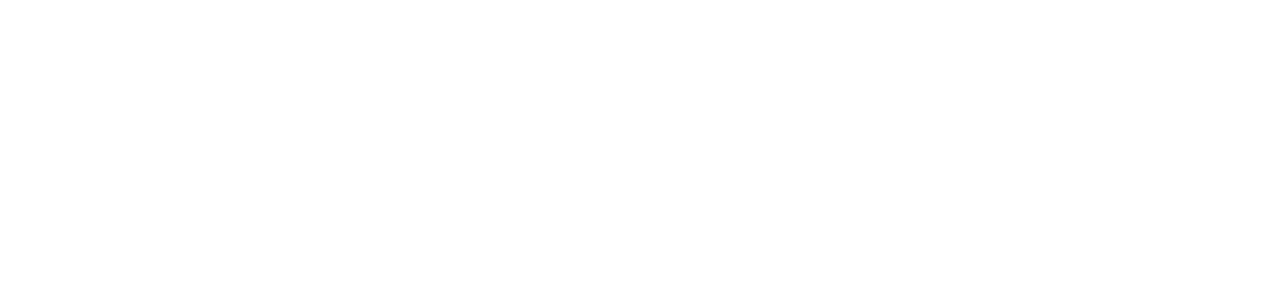
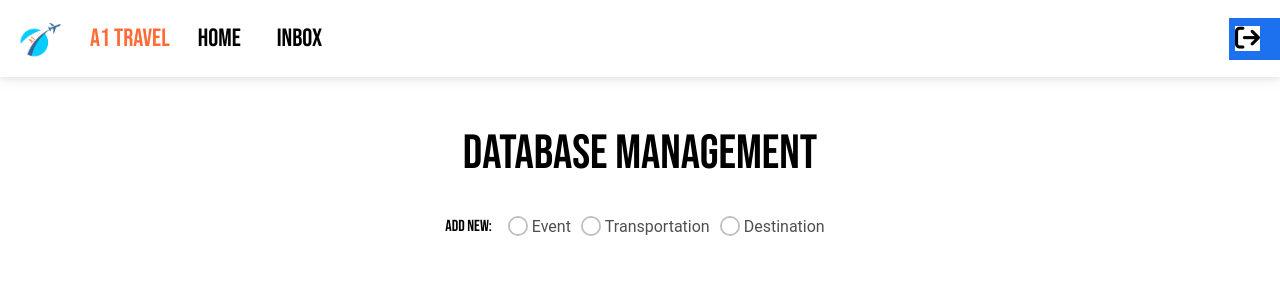
Before and after one commit to hodgesboyeli/A1Travel, a React (Create React App) app in the folder a1-travel/: page /travel_admin/database-managament in a window 1280 px wide. Before the commit this address had no page. Shown: the top 300 px of the page. Built offline with nearby package versions, Linux system fonts and the light colour scheme.

Commit message:
Began creation of Database Management page for TA

```diff
--- a/a1-travel/src/App.js
+++ b/a1-travel/src/App.js
@@ -1,13 +1,14 @@
 import React from 'react';
 import {BrowserRouter as Router, Route, Routes} from "react-router-dom";
-import CustHome from "./pages/CustHome";
+import CustHome from "./pages/Customer/CustHome";
 import Main from "./pages/Main";
 import Navbar from "./pages/Navbar";
 import Login from "./pages/Login";
 import SignUp from "./pages/SignUp";
 import './styles.css';
-import TAHome from "./pages/TAHome";
-import AdminHome from "./pages/AdminHome";
+import TAHome from "./pages/Travel_Admin/TAHome";
+import AdminHome from "./pages/Admin/AdminHome";
+import DatabaseManagement from "./pages/Travel_Admin/Database Management";
 
 function App() {
     return (
@@ -17,8 +18,9 @@
                 <Route element={<Main />} path=''/>
                 <Route element={<Login />} path='/login'/>
                 <Route element={<SignUp />} path='/signup'/>
-                <Route element={<TAHome />} path='/tahome'/>
-                <Route element={<AdminHome />} path='/adminhome'/>
+                <Route element={<TAHome />} path='/ta-home'/>
+                <Route element={<AdminHome />} path='/admin-home'/>
+                <Route element={<DatabaseManagement />} path='/travel_admin/database-managament'/>
             </Routes>
         </Router>
     );
--- a/a1-travel/src/pages/AdminHome.js
+++ b/a1-travel/src/pages/Admin/AdminHome.js
@@ -1,5 +1,5 @@
 import React from 'react';
-import AdminNavbar from "./AdminNavbar";
+import AdminNavbar from "../AdminNavbar";
 export default function AdminHome(){
     return (
         <div className="page-style">
--- a/a1-travel/src/pages/CustHome.js
+++ b/a1-travel/src/pages/Customer/CustHome.js
@@ -1,6 +1,6 @@
 import React from 'react'
-import Navbar from "./Navbar";
-import SearchBar from "../SearchBar";
+import Navbar from "../Navbar";
+import SearchBar from "../../SearchBar";
 
 export default function CustHome(){
     return (
--- /dev/null
+++ b/a1-travel/src/pages/Travel_Admin/Database Management.js
@@ -0,0 +1,21 @@
+import React from 'react';
+import AdminNavbar from "../AdminNavbar";
+export default function DatabaseManagement(){
+    return (
+        <div>
+            <AdminNavbar/>
+            <div className="container-fluid d-flex justify-content-center mt-5 mb-3">
+                <h1 >Database Management</h1>
+            </div>
+            <div className="container-fluid d-flex justify-content-center">
+                <p className="form-check-inline">Add New: </p>
+                <input className="form-check-input form-check-inline" type="radio" name="Event" id="radioEvent" />
+                <label style={{marginRight: 10}} htmlFor="radioEvent">Event</label>
+                <input className="form-check-input form-check-inline" type="radio" name="Event" id="radioTransportation"/>
+                <label style={{marginRight: 10}} htmlFor="radioTransportation" >Transportation</label>
+                <input className="form-check-input form-check-inline" type="radio" name="Event" id="radioDestination"/>
+                <label style={{marginRight: 10}} htmlFor="radioDestination">Destination</label>
+            </div>
+        </div>
+    )
+}
--- a/a1-travel/src/pages/TAHome.js
+++ b/a1-travel/src/pages/Travel_Admin/TAHome.js
@@ -1,5 +1,5 @@
 import React from 'react';
-import AdminNavbar from "./AdminNavbar";
+import AdminNavbar from "../AdminNavbar";
 export default function TAHome(){
     return (
         <div className="page-style">
--- a/a1-travel/src/styles.css
+++ b/a1-travel/src/styles.css
@@ -91,7 +91,7 @@
 /* Text styles */
 p {
     font-size: 16px;
-    color: #666;
+    color: #000;
     margin-bottom: 15px;
     font-family: 'Bebas Neue', sans-serif;
 }
```
